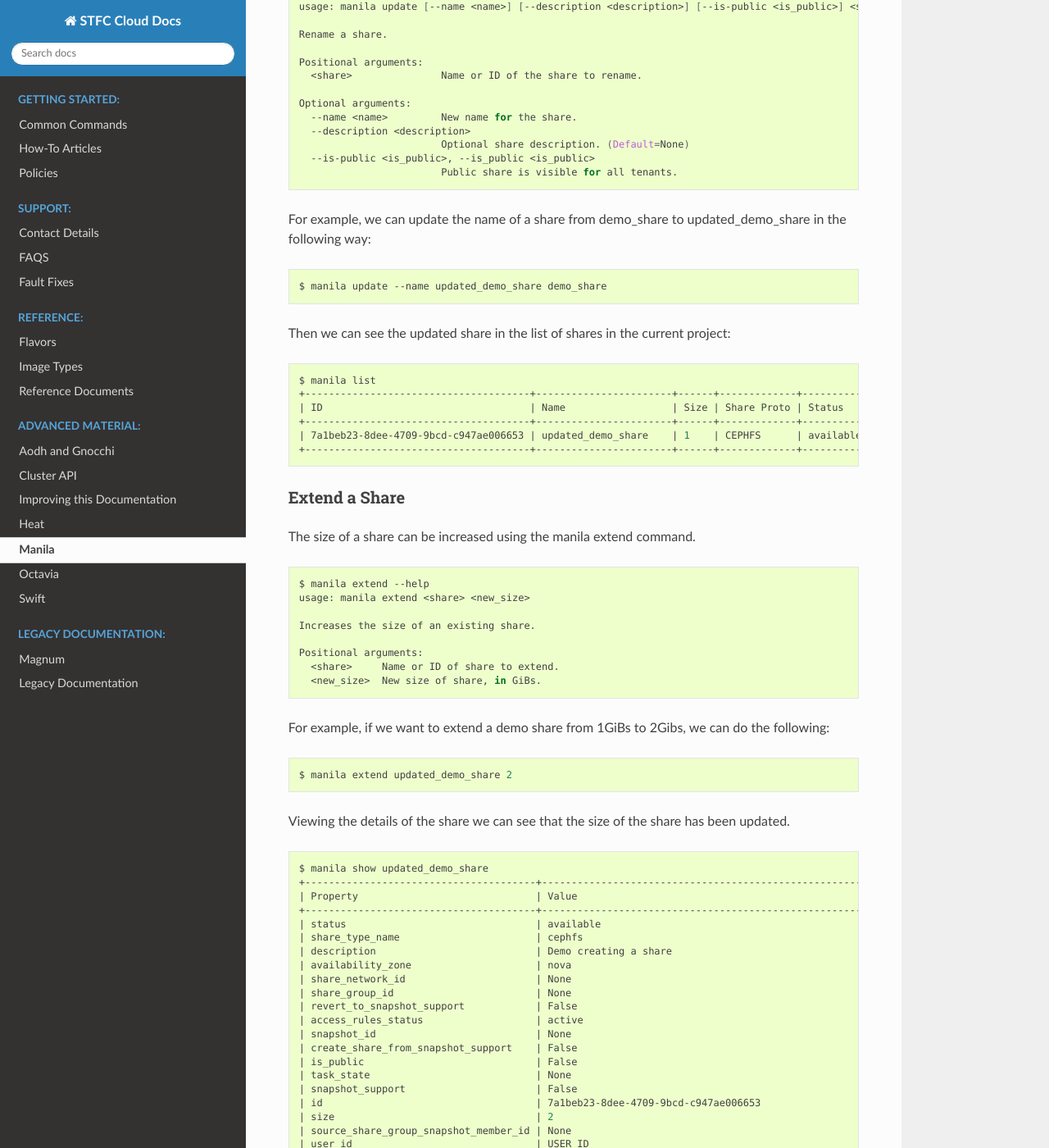
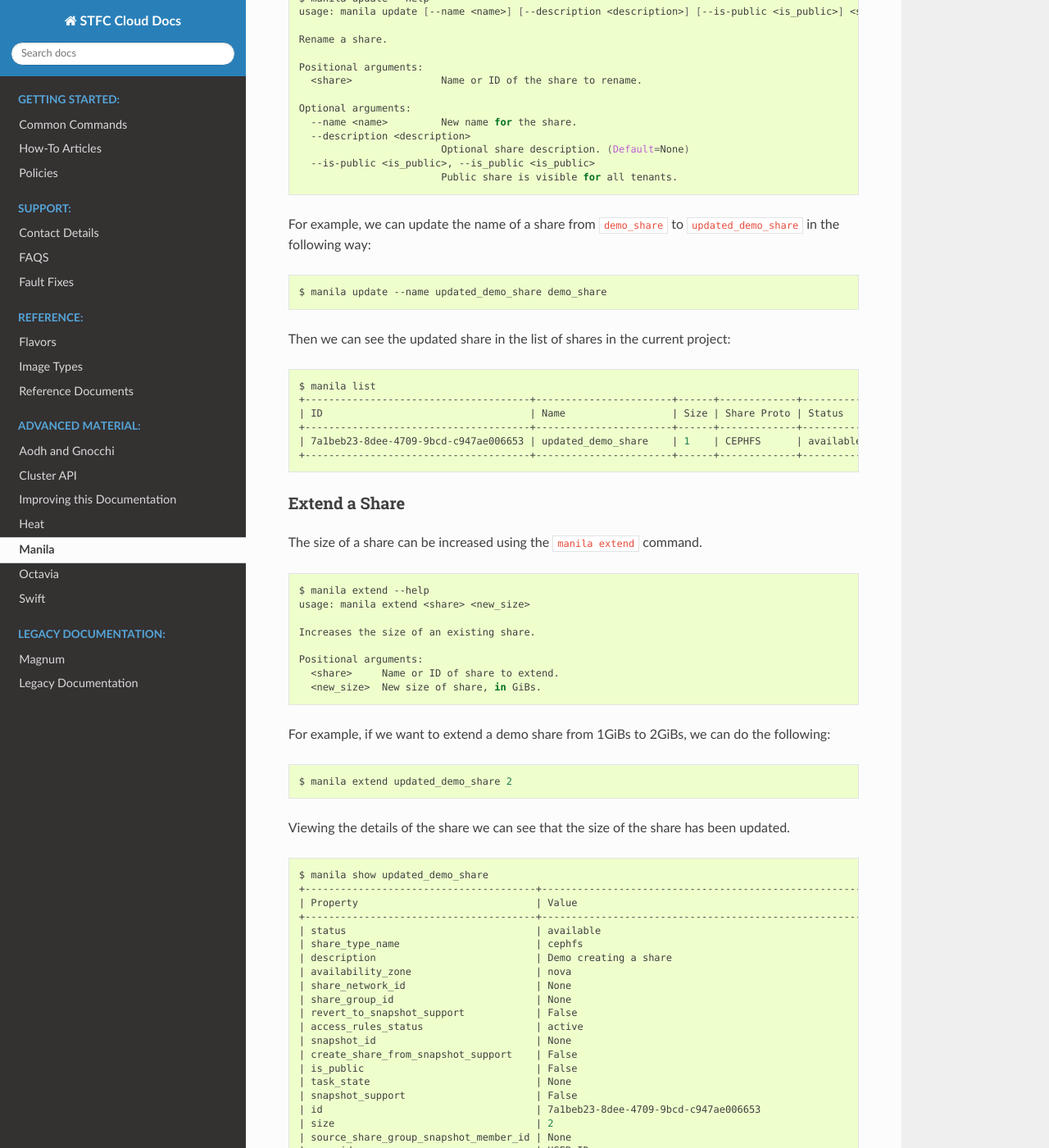
Before and after one commit to stfc/cloud-docs, a Sphinx documentation site: the page built from source/Manila/usage.rst, in a window 1280 px wide and 1400 px high, scrolled down 3599 px. Shown: the whole window at 82% size. Built offline with Sphinx 7.4.7 and the Read the Docs theme 2.0.0, drawn with Linux system fonts in a browser that asks for light colours; some of the changed text lies outside the part shown.

Commit message:
Update formatting

```diff
--- a/source/Manila/usage.rst
+++ b/source/Manila/usage.rst
@@ -17,8 +17,8 @@
 
 .. note::
 
-    To use Manila commands in OpenStack Train, the compatible version of the python package `python-manilaclient` needs to be installed. For OpenStack Train, this is `v2.0.0`.
-    This can be installed using `pip install python-manilaclient=2.0.0`.
+    To use Manila commands in OpenStack Train, the compatible version of the python package ``python-manilaclient`` needs to be installed. For OpenStack Train, this is `v2.0.0`.
+    This can be installed using ``pip install python-manilaclient=2.0.0``.
 
 
 OpenStack CLI
@@ -39,7 +39,7 @@
 Manila CLI
 ~~~~~~~~~~~~
 Manila provides a CLI for not only for managing shares, but also for viewing the share types available, managing access rules for a share, and viewing the quota for share in your project.
-Commands are run using `manila <sub-command>`. The next section will demonstrate how to do some of the Manila commands.
+Commands are run using ``manila <sub-command>``. The next section will demonstrate how to do some of the Manila commands.
 
 Usage
 ---------------
@@ -47,7 +47,7 @@
 View Share Quota
 ~~~~~~~~~~~~~~~~~~~
 
-You can view either the overall quota using `manila quota-show`, or the quota and the total quota used with `manila absolute-limits`.
+You can view either the overall quota using ``manila quota-show``, or the quota and the total quota used with ``manila absolute-limits``.
 
 .. code-block:: bash
 
@@ -85,7 +85,7 @@
 
 List Share Types Available
 ~~~~~~~~~~~~~~~~~~~~~~~~~~~
-Share types available can be listed using `manila share-type list` or `openstack share list`. This will list the share types currently available and supported.
+Share types available can be listed using ``manila share-type list`` or ``openstack share list``. This will list the share types currently available and supported.
 
 .. code-block:: bash
 
@@ -194,7 +194,7 @@
       --is-public <is_public>, --is_public <is_public>
                             Public share is visible for all tenants.
 
-For example, we can update the name of a share from demo_share to updated_demo_share in the following way:
+For example, we can update the name of a share from ``demo_share`` to ``updated_demo_share`` in the following way:
 
 .. code-block:: bash
 
@@ -214,7 +214,7 @@
 
 Extend a Share
 ~~~~~~~~~~~~~~~~~
-The size of a share can be increased using the manila extend command.
+The size of a share can be increased using the ``manila extend`` command.
 
 .. code-block:: bash
 
@@ -227,7 +227,7 @@
       <share>     Name or ID of share to extend.
       <new_size>  New size of share, in GiBs.
 
-For example, if we want to extend a demo share from 1GiBs to 2Gibs, we can do the following:
+For example, if we want to extend a demo share from 1GiBs to 2GiBs, we can do the following:
 
 .. code-block:: bash
 
@@ -281,7 +281,7 @@
 
     This can only be done through the command line only.
 
-The size of a share can be reduced using the manila shrink command.
+The size of a share can be reduced using the ``manila shrink`` command.
 
 .. code-block:: bash
 
@@ -300,7 +300,7 @@
 
     $ manila shrink updated_demo_share 1
 
-We can see using manila show updated_demo_share that the size of the share has been updated:
+We can see using manila show ``updated_demo_share`` that the size of the share has been updated:
 
 .. code-block:: bash
 
@@ -350,7 +350,7 @@
     Only cephx access rules can be used for shares as only CephFS shares are currently supported. Any other type of access rule created will go into error state.
 
 
-To create a new access rule for a share, e.g. a share named demo_share, we can use the manila access-allow command:
+To create a new access rule for a share, e.g. a share named ``demo_share``, we can use the ``manila access-allow`` command:
 
 .. code-block:: bash
 
@@ -388,7 +388,7 @@
 Remove Access Rule through CLI
 ~~~~~~~~~~~~~~~~~~~~~~~~~~~~~~~~
 
-Access rules can be removed from a share using `manila access-deny`:
+Access rules can be removed from a share using ``manila access-deny``:
 
 .. code-block:: bash
 
@@ -426,5 +426,7 @@
 -------------
 
 https://docs.openstack.org/manila/train/user/create-and-manage-shares.html
+
 https://docs.openstack.org/manila/train/admin/shared-file-systems-crud-share.html#manage-access-to-share
+
 https://docs.openstack.org/manila/train/admin/cephfs_driver.html
```
